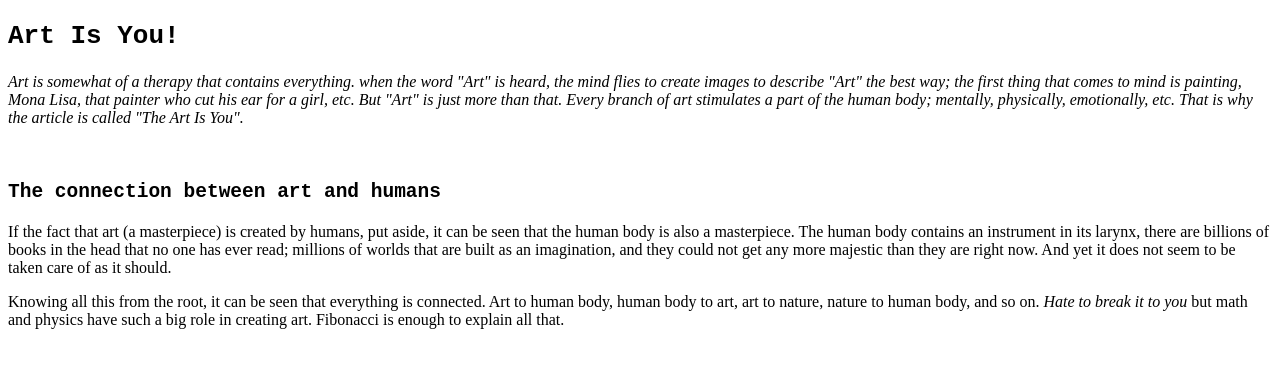
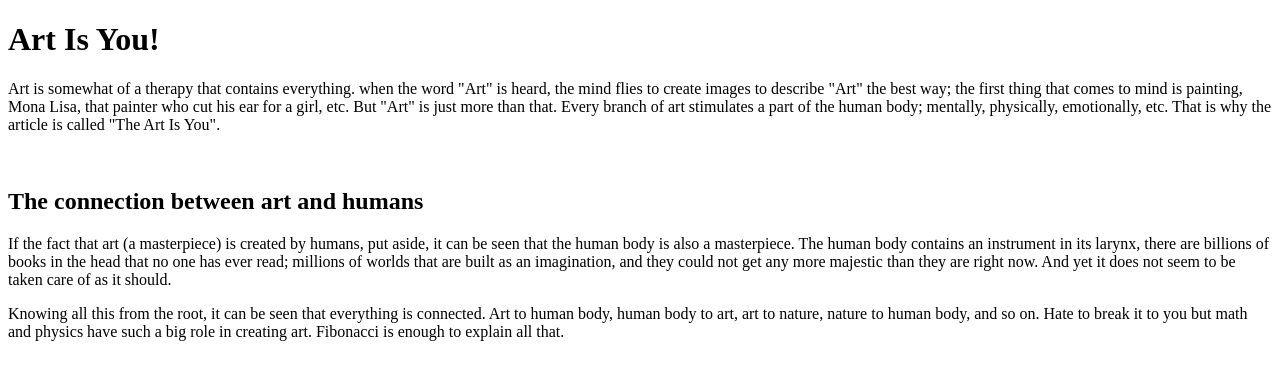
Before and after one commit to melina-mn/new-git, a plain HTML site: page index.html in a window 1280 px wide. Drawn offline with Linux system fonts and the light colour scheme.

Commit message:
initial commit

```diff
--- a/index.html
+++ b/index.html
@@ -6,8 +6,8 @@
     <title>you are art</title>
 </head>
 <body>
-    <h1><code><div>Art Is You!</div></code></h1>
-    <p><i>Art is somewhat of a therapy that contains everything.
+    <h1>Art Is You!</h1>
+    <p>Art is somewhat of a therapy that contains everything.
         when the word "Art" is heard, the mind flies to create
         images to describe "Art" the best way; the first thing that
         comes to mind is painting, Mona Lisa, that painter who
@@ -15,9 +15,9 @@
         Every branch of art stimulates a part of the human body;
         mentally, physically, emotionally, etc. That is why the article
         is called "The Art Is You".
-    </i></p>
+    </p>
     <br>
-    <h2><code><div>The connection between art and humans</div></code></h2>
+    <h2>The connection between art and humans</h2>
     <p>If the fact that art (a masterpiece) is created by
         humans, put aside, it can be seen that the human
         body is also a masterpiece. The human body contains
@@ -28,8 +28,8 @@
         not seem to be taken care of as it should.</p>
         <p>Knowing all this from the root, it can be seen that everything
             is connected. Art to human body, human body to art,
-            art to nature, nature to human body, and so on. <i>Hate
-            to break it to you</i> but math and physics have such a
+            art to nature, nature to human body, and so on. Hate
+            to break it to you but math and physics have such a
             big role in creating art. Fibonacci is enough to explain all that.</p>
 </body>
 </html>
```
